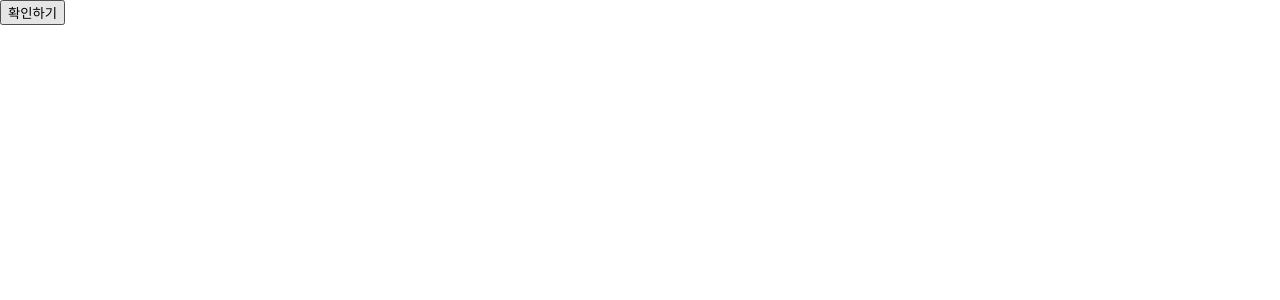
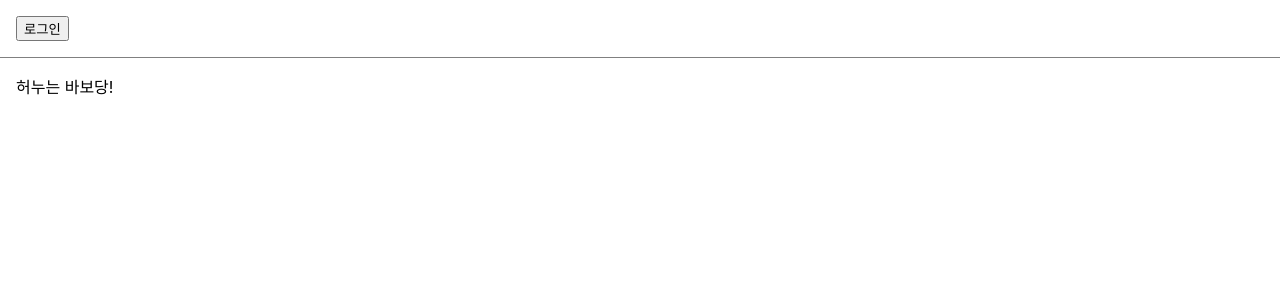
Before and after one commit to ServerChild/React-Study, a React (Create React App) app: page / in a window 1280 px wide. Shown: the top 300 px of the page. Built offline with nearby package versions, Linux system fonts and the light colour scheme.

Commit message:
20230712_Conditional Rendering

```diff
--- /dev/null
+++ b/src/chapter_09/LandingPage.jsx
@@ -0,0 +1,28 @@
+import React, { useState } from "react";
+import Toolbar from "./Toolbar";
+
+//로그인 여부를 자체적으로 관리
+function LandingPage(props) {
+    const [isLoggedIn, setIsLoggedIn] = useState(false);
+
+    const onClickLogin = () => {
+        setIsLoggedIn(true);
+    };
+
+    const onClickLogout = () => {
+        setIsLoggedIn(false);
+    };
+
+    return (
+        <div>
+            <Toolbar
+                isLoggedIn={isLoggedIn}
+                onClickLogin={onClickLogin}
+                onClickLogout={onClickLogout}
+            />
+            <div style={{ padding: 16 }}>허누는 바보당!</div>
+        </div>
+    );
+}
+
+export default LandingPage;
--- /dev/null
+++ b/src/chapter_09/Toolbar.jsx
@@ -0,0 +1,31 @@
+import React from "react";
+
+const styles = {
+    wrapper: {
+        padding: 16,
+        display: "flex",
+        flexDirection: "row",
+        borderBottom: "1px solid grey",
+    },
+    greeting: {
+        marginRight: 8,
+    },
+};
+
+function Toolbar(props) {
+    const { isLoggedIn, onClickLogin, onClickLogout } = props;
+
+    return (
+        <div style={styles.wrapper}>
+            {isLoggedIn && <span style={styles.greeting}>환영합니다!</span>}
+
+            {isLoggedIn ? (
+                <button onClick={onClickLogout}>로그아웃</button>
+            ) : (
+                <button onClick={onClickLogin}>로그인</button>
+            )}
+        </div>
+    );
+}
+
+export default Toolbar;
--- a/src/index.js
+++ b/src/index.js
@@ -11,10 +11,11 @@
 import Accommodate from './chapter_07/Accommodate';
 import ConfirmButton from './chapter_08/ConfirmButton';
 import ConfirmButton1 from './chapter_08/ConfirmButton1';
+import LandingPage from './chapter_09/LandingPage';
 
 ReactDOM.render(
   <React.StrictMode>
-    <ConfirmButton1 />
+    <LandingPage />
   </React.StrictMode>,
   document.getElementById('root')
 );
```
Also changed, not shown: 1 other file (tests, documents, lock files or other folders).
